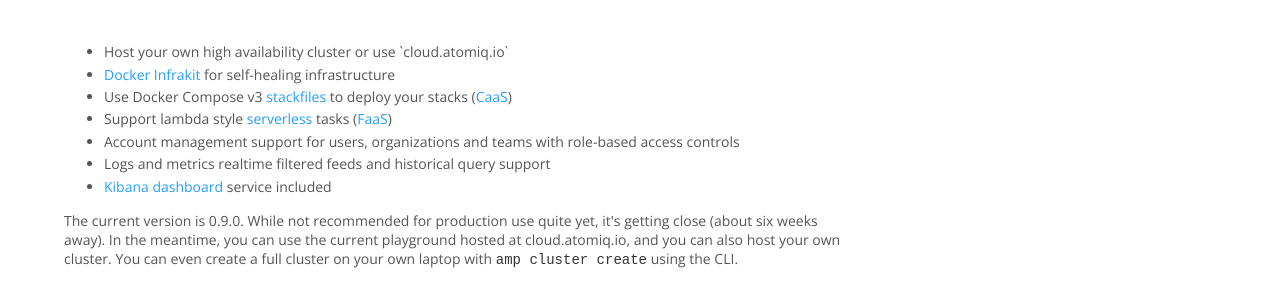
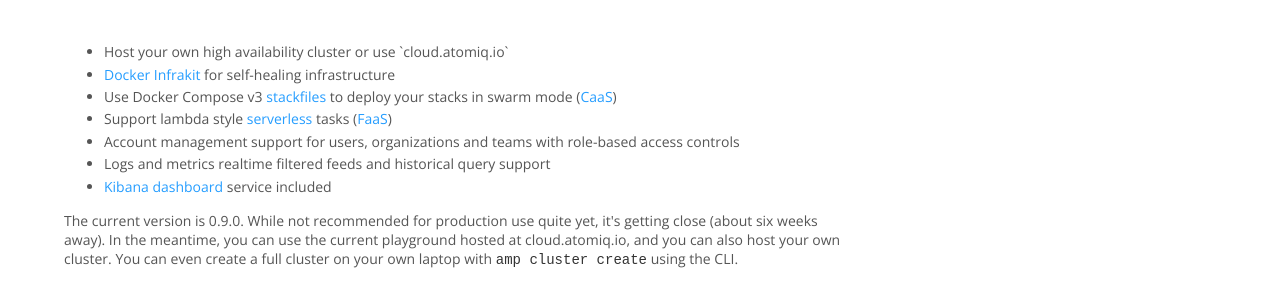
Before and after one commit to atomiqio/atomiqio.github.io, a Jekyll site: the page built from index.md, in a window 1280 px wide and 990 px high. Shown: the part 264-545 px from the top of the window. Built offline with Jekyll 4.4.1, drawn with Linux system fonts in a browser that asks for light colours; nearby versions of some CDN libraries.

```diff
--- a/index.md
+++ b/index.md
@@ -18,7 +18,7 @@ redirect_from: "/en/index.html"
     <ul>
       <li>Host your own high availability cluster or use `cloud.atomiq.io`</li>
       <li><a href="https://github.com/docker/infrakit">Docker Infrakit</a> for self-healing infrastructure</li>
-      <li>Use Docker Compose v3 <a href="https://docs.docker.com/compose/compose-file/">stackfiles</a> to deploy your stacks (<a href="https://blog.docker.com/2016/02/containers-as-a-service-caas/">CaaS</a>)</li>
+      <li>Use Docker Compose v3 <a href="https://docs.docker.com/compose/compose-file/">stackfiles</a> to deploy your stacks in swarm mode (<a href="https://blog.docker.com/2016/02/containers-as-a-service-caas/">CaaS</a>)</li>
       <li>Support lambda style <a href="https://en.wikipedia.org/wiki/Serverless_computing">serverless</a> tasks (<a href="https://martinfowler.com/articles/serverless.html">FaaS</a>)</li>
       <li>Account management support for users, organizations and teams with role-based access controls</li>
       <li>Logs and metrics realtime filtered feeds and historical query support</li>
```
